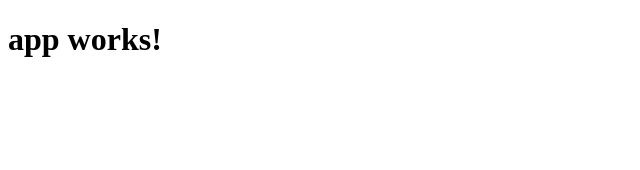
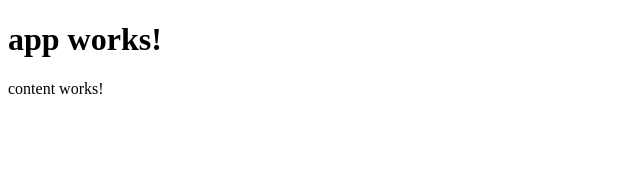
Before and after one commit to saphol/test-angular4, an Angular app: page / in a window 1280 px wide. Shown: the top 170 px of the page, without its empty margins (0-640 px from the left). Built offline with nearby package versions, Linux system fonts and the light colour scheme.

Commit message:
Add selector on app.comp

```diff
--- a/src/app/app.component.html
+++ b/src/app/app.component.html
@@ -1,3 +1,4 @@
 <h1>
   {{title}}
 </h1>
+<app-content></app-content>
--- a/src/index.html
+++ b/src/index.html
@@ -10,6 +10,5 @@
 </head>
 <body>
   <app-root>Loading...</app-root>
-  <app-content></app-content>
 </body>
 </html>
```
